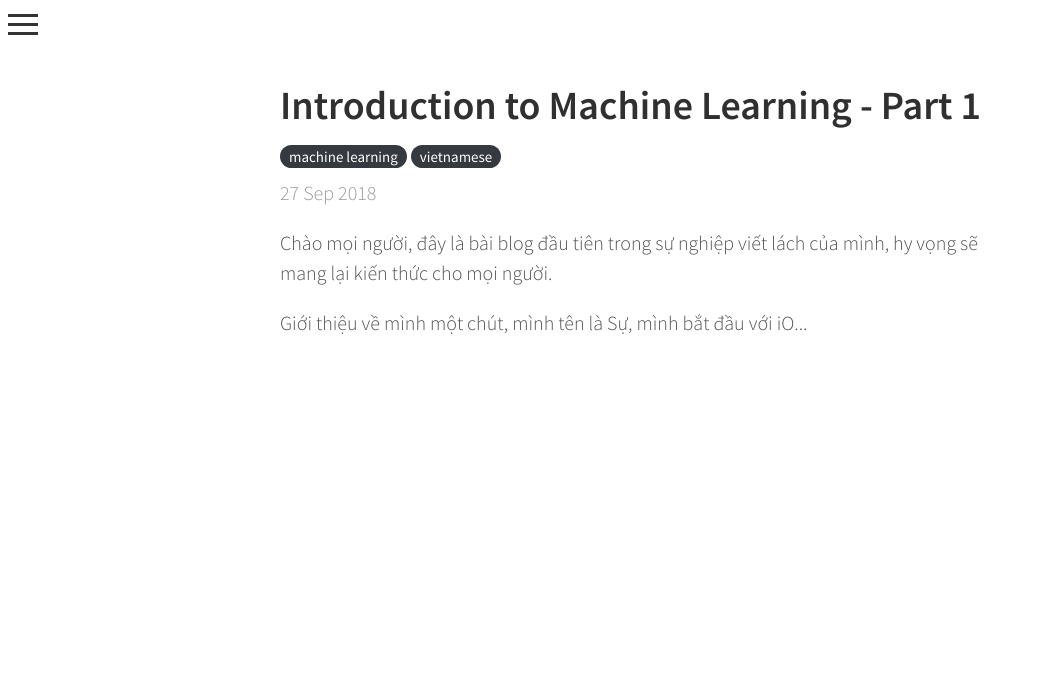
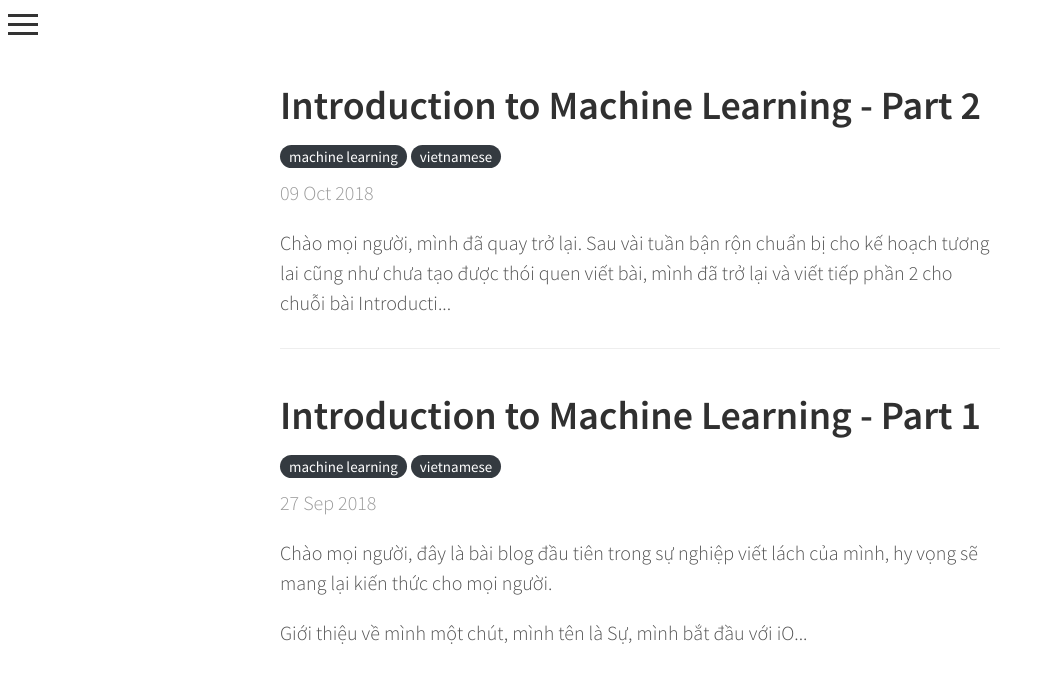
Before and after one commit to mlsuho/mlsuho.github.io, a Jekyll site: the page built from index.html, in a window 1280 px wide. Shown: the top 683 px of the page, without its empty margins (0-1055 px from the left). Built offline with Jekyll 4.4.1, drawn with Linux system fonts in a browser that asks for light colours; nearby versions of some CDN libraries; the list of posts is cut into pages by our own code; comment, search, counter and statistics services are not loaded.

Commit message:
update part 2 and publish

```diff
--- a/_drafts/2018-10-09-machine-learning-part-2.md
+++ b/_posts/2018-10-09-machine-learning-part-2.md
@@ -32,3 +32,27 @@
 <p align="center">
   <img src="{{site.url}}/public/images/machine-learning/data.png" width="250">
 </p>
+
+Đầu tiên, thứ phải nói là quan trọng nhất trong một bài toán **Machine Learning** đó chính là `data` - **dữ liệu**. Nếu một bài toán không có dữ liệu thì bạn **không** nên áp dụng *Machine Leaning* vào bài toán đó.
+
+Sau khi có dữ liệu, tuỳ thuộc vào bài toán của bạn, bạn sẽ chọn `thuật toán phù hợp` để phân tích dữ liệu của bạn.
+
+<p align="center">
+  <img src="{{site.url}}/public/images/machine-learning/ml-algorithms.png" width="250">
+</p>
+
+Xử lý dữ liệu bằng thuật toán Machine Learning, chúng ta sẽ được kết quả là `model`. Nếu các bạn tiếp xúc với Machine Learning, chắc chắn các bạn sẽ biết tới `model`. Thực ra cũng không có gì cao siêu cả, model nó cũng giống như một `function`. Việc của chúng ta là đưa đầu vào vào *function* đó, nó sẽ đưa cho mình đầu ra.
+
+<p align="center">
+  <img src="{{site.url}}/public/images/machine-learning/model.png">
+</p>
+
+Cuối cùng, mình tổng hợp lại quá trình của bài toán `Machine Learning` qua hình ảnh này
+
+<p align="center">
+  <img src="{{site.url}}/public/images/machine-learning/process.png">
+</p>
+
+Tới đây là kết thúc `phần 2` rồi, phần 3 tiếp theo mình sẽ giới thiệu `Categories of Machine Learning` - *các loại học*. Tại sao lại có các loại học? Dựa vào đâu để phân biệt? Và các ví dụ. Các bạn đón đọc nhé
+
+Cảm ơn mọi người 😘😘😘
```
Also changed, not shown: public/images/machine-learning/ml-algorithms.png (added), public/images/machine-learning/model.png (added), public/images/machine-learning/process.png (added), 1 other file.
